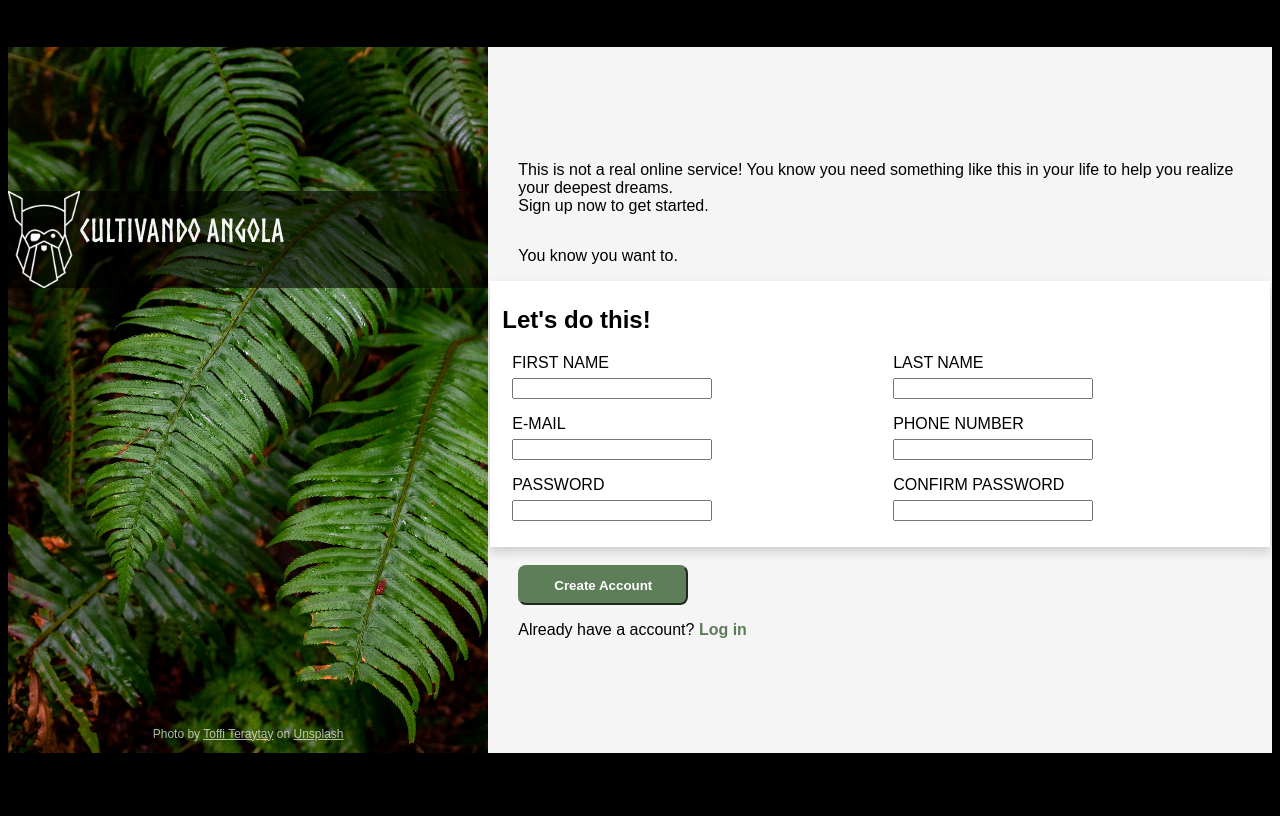
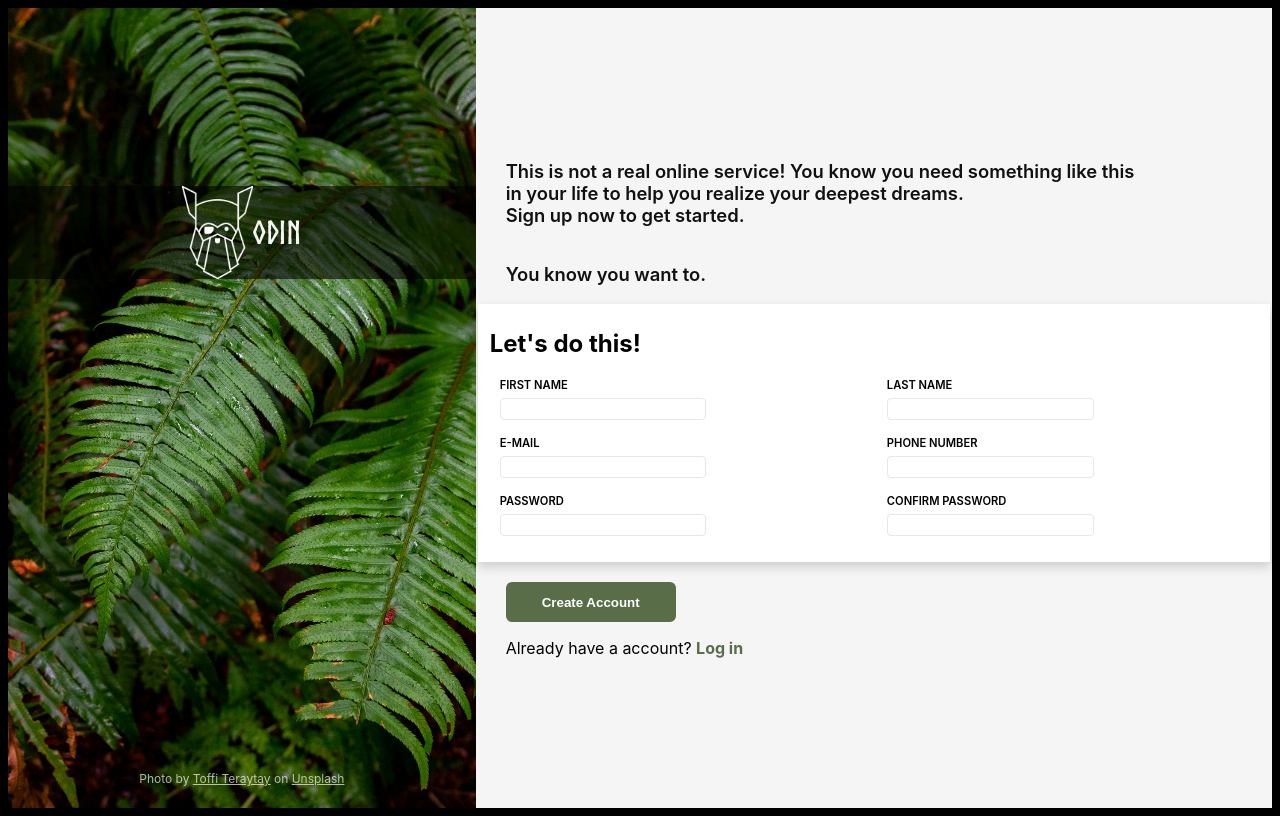
Before and after one commit to cristianojeronimo365/Sign-up-Form, a plain HTML site: page index.html in a window 1280 px wide. Drawn offline with Linux system fonts and the light colour scheme.

Commit message:
style more optimized

```diff
--- a/index.css
+++ b/index.css
@@ -18,27 +18,16 @@ h3
 
 
 body{
-    height: 98vh;
+    height: 100vh;
     display: flex;
-    font-family: Arial, Helvetica, sans-serif;
-    flex-direction: column;
-    justify-content: center;
-    align-items: center;
+    font-family: "Inter", "Helvetica", "Arial", sans-serif;
+    align-items: stretch;
     background-color: black;
-}
-
-.primary-conteiner
-{
-    display: flex;
-    flex-direction: row;
-    width: 100%;
-    height: 90%;
 }
 
 .child-left
 {
-    height: 100%;
-    width: 38%;
+    flex-basis: 37%;
     background-image: url('./imgs/halie-west-25xggax4bSA-unsplash.jpg');
     background-size: cover;
     background-position: center;
@@ -47,10 +36,11 @@ body{
     flex-direction: column;
     justify-content: space-between;
     text-align: center;
+    padding: .6rem 0;
 }
 .child-right
 {
-    width: 62%;
+    flex-basis: 63%;
     background-color: whitesmoke;
     display: flex;
     flex-direction: column;
@@ -64,11 +54,12 @@ p{
 
 .div-logo
 {
-    margin-top: 30%;
+    display: flex;
+    justify-content: center;
+    align-items: center;
+    margin-top: 21vh;
     color: rgb(245, 245, 245);
     background-color: rgba(0, 0, 0, 0.575);
-    display: flex;
-    flex-direction: row;
 }
 
 img
@@ -92,6 +83,29 @@ img
     gap: 6px;
 }
 
+.camps label {
+  text-transform: uppercase;
+  font-size: .7rem;
+  font-weight: 600;
+}
+
+
+
+
+
+.camps input {
+  font-size: .8rem;
+  padding: .2em .5em;
+  border: 1px solid #E5E7EB;
+  border-radius: 4px;
+}
+
+.camps input:focus {
+    outline: none;
+    border: 1px solid #0088ff;
+    box-shadow: 2px 2px 4px #ccc;
+}
+
 input[type="text"]
 {
     width: 12rem;
@@ -101,13 +115,19 @@ input[type="submit"]
 
 {
     color: white;
-    background-color: rgb(93, 126, 88);
+    background-color: #596D48;
     margin-left: 30px;
     width: 170px;
     height: 40px;
-    border-radius: 8px;
+    border: none;
+    border-radius: 6px;
     border-color:  rgb(93, 126, 88);
     font-weight: bold;
+}
+
+input[type="submit"]:hover {
+  cursor: pointer;
+  background-color: #728b5b;
 }
 
 fieldset
@@ -128,7 +148,17 @@ fieldset
 
 .line-bottom2 a
 {
-    color: rgb(93, 126, 88);
+    color: #596D48;
     text-decoration: none;
     font-weight: bold;
 }
+
+
+body p:not(.line-bottom, .line-bottom2) {
+  color: #111;
+  font-size: 1.15rem;
+  font-weight: 600;
+  padding: calc((2.3rem) / 3) (2.3rem);
+  max-inline-size: 53ch;
+  line-height: 1.2;
+}
--- a/index.html
+++ b/index.html
@@ -7,11 +7,10 @@
     <title>Document</title>
 </head>
 <body>
-    <div class="primary-conteiner">
         <div class="child-left">
             <div class="div-logo">
                 <img src="./imgs/odin-lined.png" alt="image failure">
-                <h1 id="h1-logo">Cultivando Angola</h1>
+                <h1 id="h1-logo">ODIN</h1>
             </div>
             <p class="line-bottom">Photo by <a href="https://unsplash.com/pt-br/@tcteraytay">Toffi Teraytay</a> on <a href="https://unsplash.com/">Unsplash</a></p>
         </div>
@@ -59,6 +58,5 @@
                 <p class="line-bottom2">Already have a account? <a href="http://login.com" target="_self" rel="noopener noreferrer">Log in</a></p>
             </form>
         </div>
-    </div>
 </body>
 </html>
```
